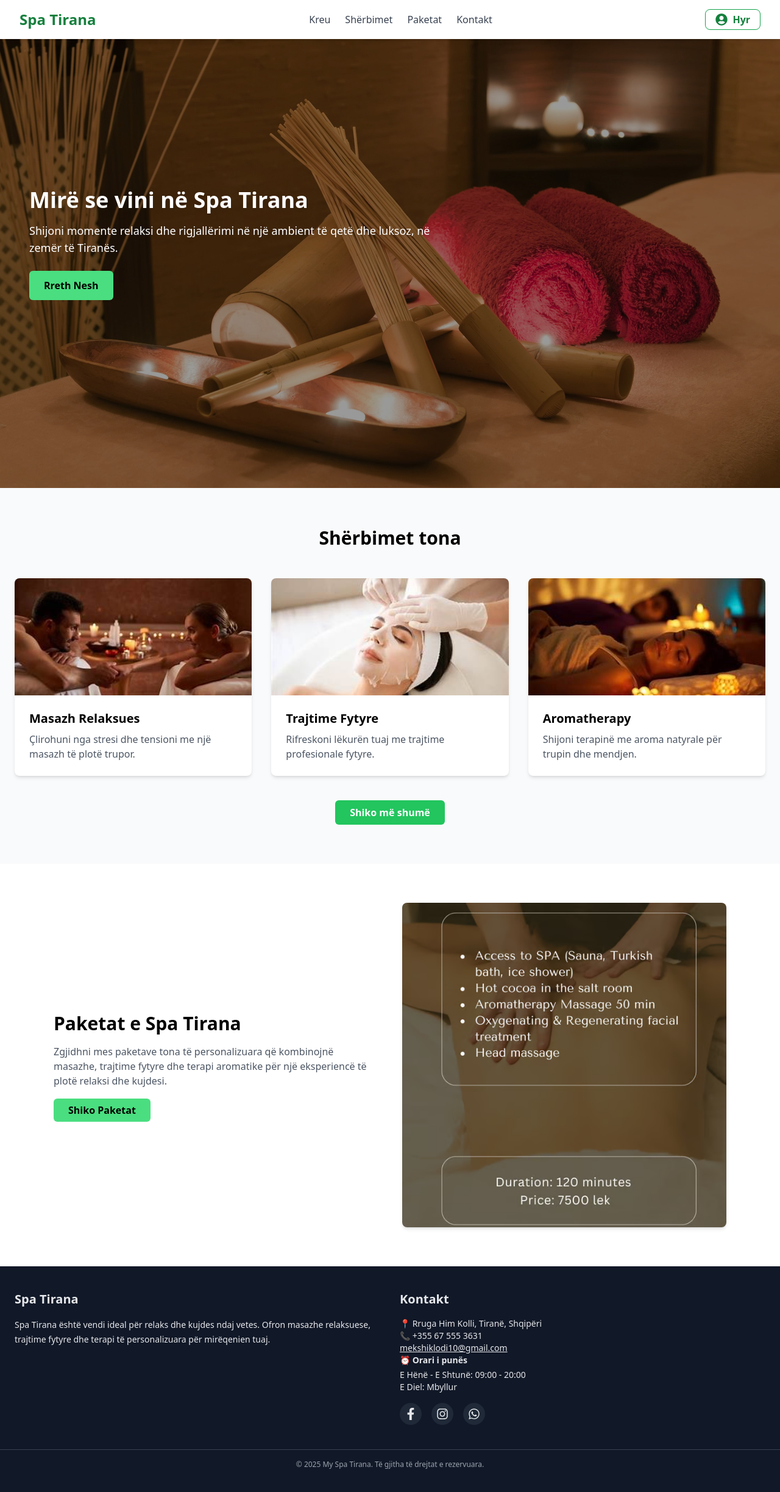
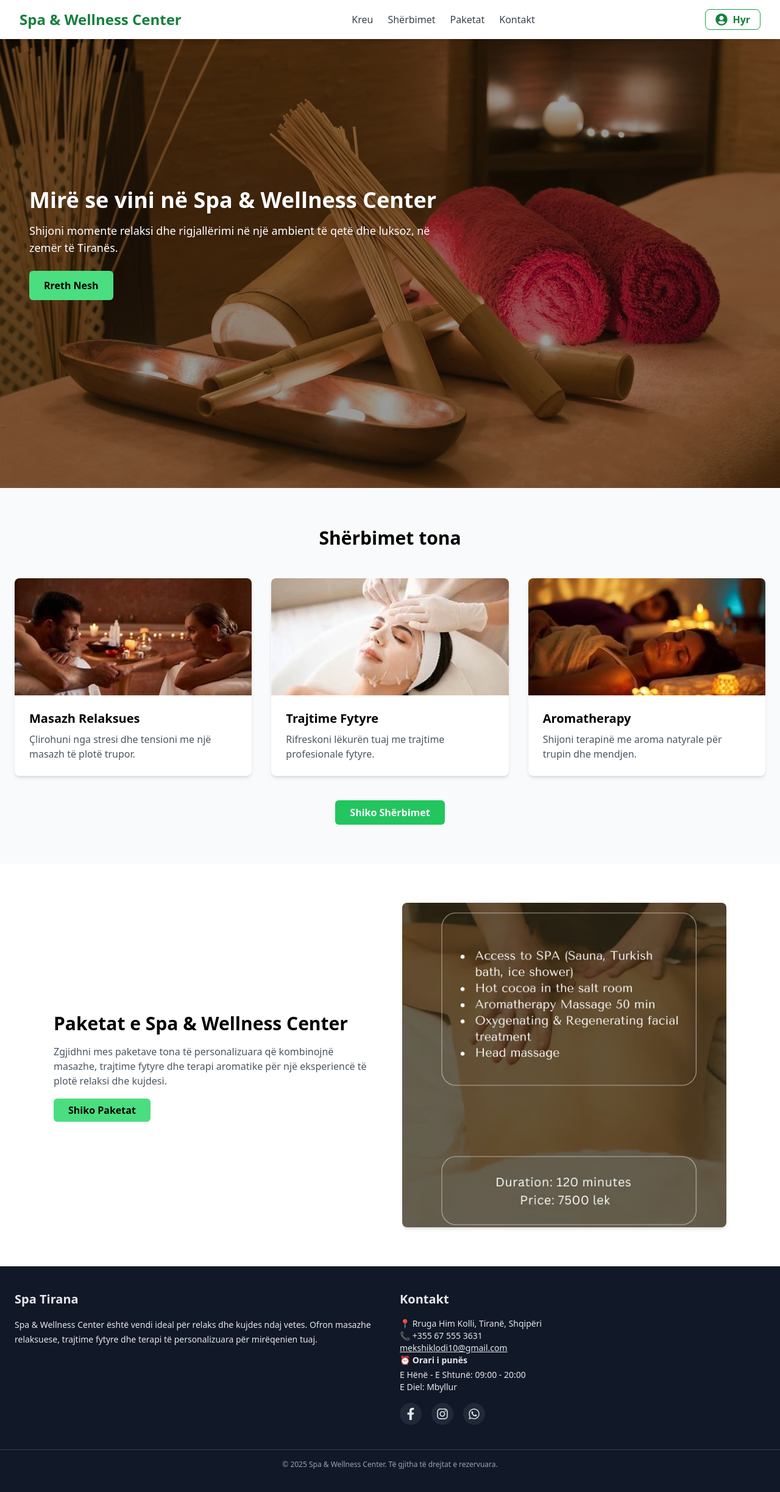
Before and after one commit to mekshiklodi10-create/Spa-Frontend, a React (Create React App) app: page / in a window 1280 px wide. Shown: the top 2446 px of the page at 61% size. Built offline with nearby package versions, Linux system fonts and the light colour scheme.

Commit message:
Ndryshimi emrit

```diff
--- a/src/components/Footer.js
+++ b/src/components/Footer.js
@@ -9,7 +9,7 @@ function Footer() {
         <div>
           <h2 className="mb-4 text-xl font-bold">Spa Tirana</h2>
           <p className="text-sm leading-6">
-            Spa Tirana është vendi ideal për relaks dhe kujdes ndaj vetes.
+            Spa & Wellness Center është vendi ideal për relaks dhe kujdes ndaj vetes.
             Ofron masazhe relaksuese, trajtime fytyre dhe terapi të personalizuara
             për mirëqenien tuaj.
           </p>
@@ -31,7 +31,7 @@ function Footer() {
 
           <div className="flex mt-4 space-x-4">
             <a
-              href="https://www.facebook.com/myspatirana"
+              href="https://www.facebook.com/"
               target="_blank"
               rel="noopener noreferrer"
               aria-label="Facebook"
@@ -40,7 +40,7 @@ function Footer() {
               <FaFacebookF className="text-xl" />
             </a>
             <a
-              href="https://www.instagram.com/myspatirana"
+              href="https://www.instagram.com/"
               target="_blank"
               rel="noopener noreferrer"
               aria-label="Instagram"
@@ -49,7 +49,7 @@ function Footer() {
               <FaInstagram className="text-xl" />
             </a>
             <a
-              href="https://wa.me/355697764745"
+              href="https://wa.me/355675553631"
               target="_blank"
               rel="noopener noreferrer"
               aria-label="WhatsApp"
@@ -63,7 +63,7 @@ function Footer() {
 
 
       <div className="pt-4 mt-10 text-xs text-center text-gray-400 border-t border-gray-700">
-        © {new Date().getFullYear()} My Spa Tirana. Të gjitha të drejtat e rezervuara.
+        © {new Date().getFullYear()} Spa & Wellness Center. Të gjitha të drejtat e rezervuara.
       </div>
     </footer>
   );
--- a/src/components/Hero.js
+++ b/src/components/Hero.js
@@ -19,7 +19,7 @@ function Hero() {
   <div className="absolute top-0 left-0 flex flex-col justify-center w-full h-full px-6 text-white md:px-12 bg-black/40">
     <div className="max-w-4xl">
       <h2 className="mb-4 text-3xl font-bold md:text-4xl drop-shadow-lg">
-        Mirë se vini në Spa Tirana
+        Mirë se vini në Spa & Wellness Center
       </h2>
       <p className="max-w-2xl mb-6 text-lg drop-shadow-md">
         Shijoni momente relaksi dhe rigjallërimi në një ambient të qetë dhe
@@ -37,7 +37,7 @@ function Hero() {
         <div className="p-4 mt-6 text-gray-800 rounded-lg shadow-lg bg-white/90">
           <h3 className="mb-4 text-2xl font-bold text-green-700">Rreth Nesh</h3>
           <p className="mb-4 text-base leading-relaxed md:text-lg">
-            Mirë se erdhët në <span className="font-semibold">Spa Tirana</span> –
+            Mirë se erdhët në <span className="font-semibold">Spa & Wellness Center</span> –
             një hapësirë e dedikuar për relaks dhe kujdes ndaj vetes.
             Ne besojmë se harmonia trup–mendje është çelësi i mirëqenies dhe
             për këtë arsye ofrojmë një gamë të gjerë shërbimesh si masazhe
--- a/src/components/Navbar.js
+++ b/src/components/Navbar.js
@@ -26,7 +26,7 @@ function Navbar() {
       <div className="flex items-center justify-between h-16 px-4 mx-auto max-w-7xl md:px-8">
         <div
           onClick={() => navigate("/")}
-          className="text-2xl font-bold text-green-700 cursor-pointer hover:text-green-800">Spa Tirana</div>
+          className="text-2xl font-bold text-green-700 cursor-pointer hover:text-green-800">Spa & Wellness Center</div>
 
         <div className="items-center hidden gap-6 md:flex">
           <HashLink
--- a/src/components/Packages.js
+++ b/src/components/Packages.js
@@ -8,7 +8,7 @@ function Packages() {
       className="flex flex-col items-center max-w-6xl gap-10 px-6 py-16 mx-auto md:flex-row"
     >
       <div className="flex-1">
-        <h2 className="mb-4 text-3xl font-bold">Paketat e Spa Tirana</h2>
+        <h2 className="mb-4 text-3xl font-bold">Paketat e Spa & Wellness Center</h2>
         <p className="mb-6 text-gray-600">
           Zgjidhni mes paketave tona të personalizuara që kombinojnë masazhe,
           trajtime fytyre dhe terapi aromatike për një eksperiencë të plotë
--- a/src/components/ServicesPreview.js
+++ b/src/components/ServicesPreview.js
@@ -44,7 +44,7 @@ function ServicesPreview() {
 
         <div className="flex justify-center mt-10">
           <Link to="/services"className="px-6 py-2 font-semibold text-white bg-green-500 rounded-md hover:bg-green-600">
-            Shiko më shumë
+            Shiko Shërbimet
           </Link>
         </div>
       </div>
```
